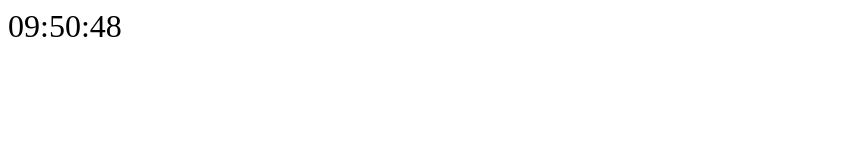
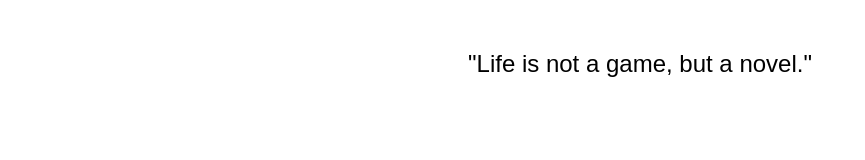
Before and after one commit to deevanshu1053/-new, a plain HTML site: page index.html in a window 1280 px wide. Shown: the whole page, without its empty margins (0-865 px from the left). Drawn offline with Linux system fonts and the light colour scheme.

Commit message:
Update index.html

```diff
--- a/index.html
+++ b/index.html
@@ -1,32 +1,20 @@
 <!DOCTYPE html>
 <html>
 <head>
-  <title>Simple Clock</title>
+  <title>Omniscient Reader's Quote</title>
   <style>
-    #clock {
-      font-size: 2em;
+    body {
+      font-family: Arial, sans-serif;
+      text-align: center;
+    }
+
+    #quote {
+      font-size: 1.5em;
+      margin: 50px;
     }
   </style>
 </head>
 <body>
-  <div id="clock"></div>
-
-  <script>
-    function updateClock() {
-      const now = new Date();
-      const hours = now.getHours().toString().padStart(2, '0');
-      const minutes = now.getMinutes().toString().padStart(2, '0');
-      const seconds = now.getSeconds().toString().padStart(2, '0');
-      const timeString = `${hours}:${minutes}:${seconds}`;
-
-      document.getElementById('clock').textContent = timeString;
-    }
-
-    // Update the clock every second
-    setInterval(updateClock, 1000);
-
-    // Initial call to set the clock right away
-    updateClock();
-  </script>
+  <div id="quote">"Life is not a game, but a novel."</div>
 </body>
 </html>
```
